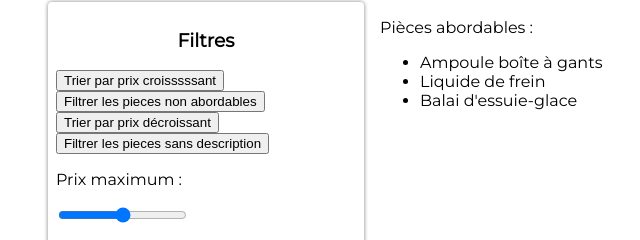
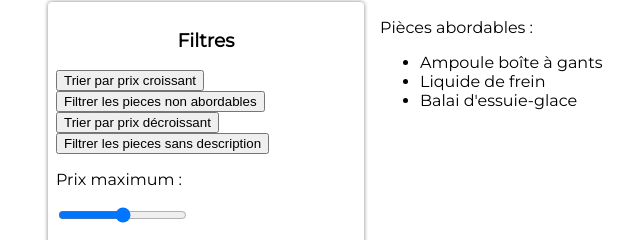
Before and after one commit to badrbenfakir1/Gestion_Pieces_Autos, a website: page index.html in a window 1280 px wide. Shown: the part 136-376 px from the top of the page, 0-640 px from the left. Drawn offline with Linux system fonts and the light colour scheme.

Commit message:
fichier index.html modifié

```diff
--- a/index.html
+++ b/index.html
@@ -15,7 +15,7 @@
 			<!-- Menu de recherche -->
 			<section class="filtres">
 				<h3>Filtres</h3>
-				<button class="btn-trier">Trier par prix croisssssant</button>
+				<button class="btn-trier">Trier par prix croissant</button>
 				<br>
 
 				<button class="btn-filter">Filtrer les pieces non abordables</button>
```
